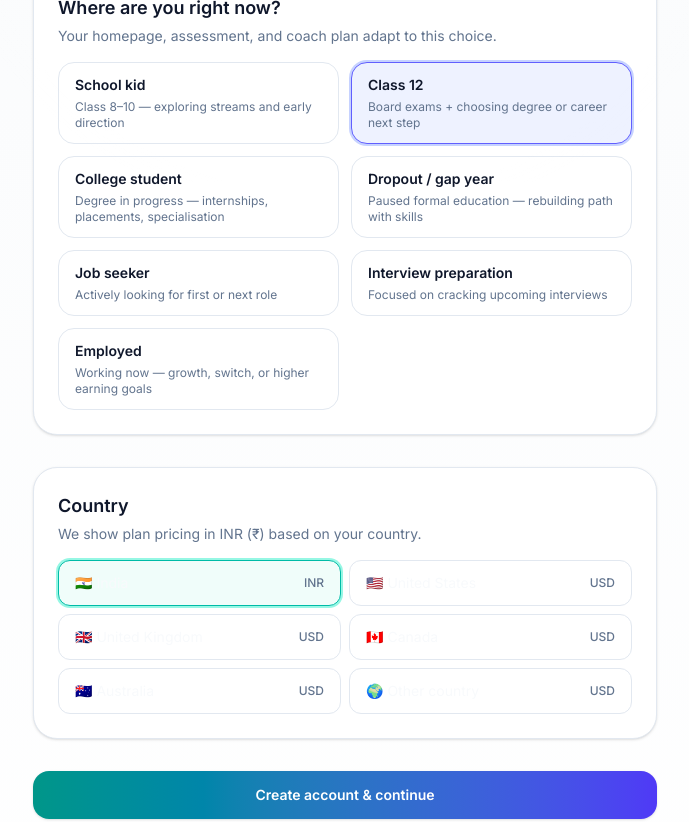
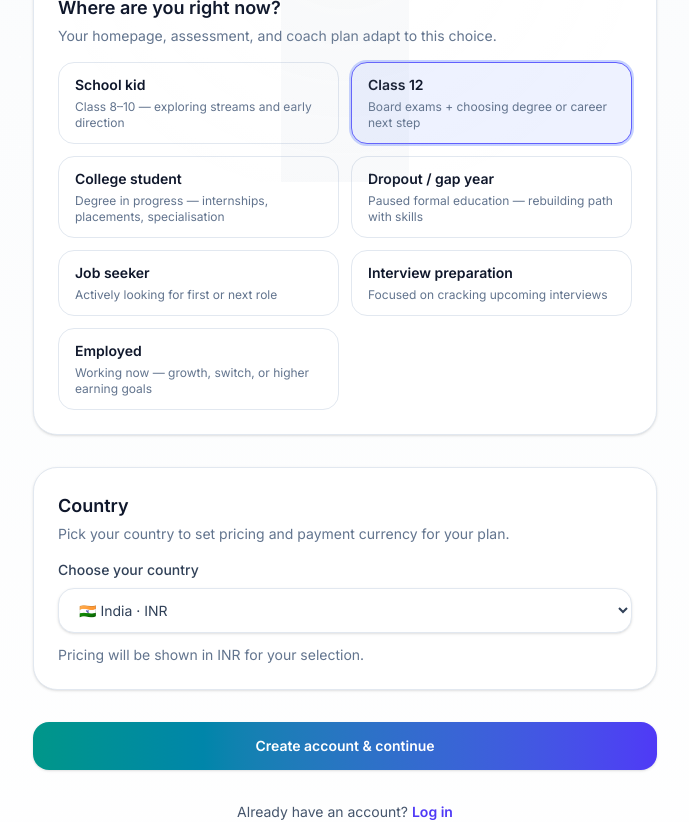
Before and after one commit to COSMOS-02/Bridge-Coach, a Next.js app: page /register in a window 1280 px wide. Shown: the part 618-1440 px from the top of the page, without its empty margins (295-984 px from the left). Built offline with nearby package versions, Linux system fonts and the light colour scheme.

Commit message:
Fix country currency selection and deepen cosmic background

```diff
--- a/src/app/globals.css
+++ b/src/app/globals.css
@@ -13,10 +13,10 @@
 
 body {
   background:
-    radial-gradient(circle at 15% 12%, rgba(125,211,252,0.08), transparent 24%),
-    radial-gradient(circle at 82% 18%, rgba(96,165,250,0.06), transparent 24%),
-    radial-gradient(circle at 50% 95%, rgba(148,163,184,0.06), transparent 24%),
-    linear-gradient(135deg, #01030a 0%, #020817 40%, #040914 100%);
+    radial-gradient(ellipse at 20% 8%, rgba(34,211,238,0.16), transparent 24%),
+    radial-gradient(ellipse at 80% 10%, rgba(192,132,252,0.16), transparent 26%),
+    radial-gradient(ellipse at 50% 92%, rgba(59,130,246,0.12), transparent 28%),
+    linear-gradient(135deg, #01030a 0%, #030712 42%, #01050f 100%);
   color: var(--foreground);
   min-height: 100vh;
   position: relative;
@@ -28,12 +28,13 @@ body::before {
   inset: 0;
   pointer-events: none;
   background-image:
-    radial-gradient(circle, rgba(255,255,255,0.9) 1px, transparent 1px),
-    radial-gradient(circle, rgba(255,255,255,0.55) 1px, transparent 1px),
-    radial-gradient(circle, rgba(191,219,254,0.16) 1px, transparent 1px);
-  background-size: 140px 140px, 220px 220px, 360px 360px;
-  background-position: 0 0, 70px 60px, 120px 160px;
-  opacity: 0.22;
+    radial-gradient(circle, rgba(255,255,255,0.95) 0.8px, transparent 0.8px),
+    radial-gradient(circle, rgba(255,255,255,0.38) 1px, transparent 1px),
+    radial-gradient(circle, rgba(191,219,254,0.16) 1.2px, transparent 1.2px),
+    radial-gradient(circle, rgba(248,250,252,0.12) 1.3px, transparent 1.3px);
+  background-size: 90px 90px, 150px 150px, 220px 220px, 320px 320px;
+  background-position: 0 0, 40px 50px, 90px 140px, 230px 30px;
+  opacity: 0.43;
   mix-blend-mode: screen;
 }
 
@@ -43,9 +44,10 @@ body::after {
   inset: 0;
   pointer-events: none;
   background:
-    radial-gradient(ellipse at 50% 30%, transparent 0 33%, rgba(255,255,255,0.03) 34%, transparent 36%),
-    radial-gradient(ellipse at 50% 65%, transparent 0 40%, rgba(255,255,255,0.028) 41%, transparent 44%);
-  opacity: 0.7;
+    radial-gradient(ellipse at 50% 18%, rgba(255,255,255,0.05), transparent 30%),
+    radial-gradient(ellipse at 50% 70%, rgba(255,255,255,0.035), transparent 38%),
+    linear-gradient(90deg, transparent 0 45%, rgba(148,163,184,0.07) 45% 55%, transparent 55% 100%);
+  opacity: 0.95;
 }
 
 * {
@@ -61,10 +63,10 @@ a {
   position: relative;
   overflow: hidden;
   background:
-    radial-gradient(circle at top left, rgba(56,189,248,0.08), transparent 24%),
-    radial-gradient(circle at 82% 14%, rgba(125,211,252,0.06), transparent 22%),
-    radial-gradient(circle at 50% 80%, rgba(71,85,105,0.06), transparent 24%),
-    linear-gradient(180deg, rgba(2,6,23,0.96), rgba(2,6,23,0.88));
+    radial-gradient(circle at top left, rgba(56,189,248,0.1), transparent 24%),
+    radial-gradient(circle at 82% 14%, rgba(125,211,252,0.07), transparent 22%),
+    radial-gradient(circle at 50% 80%, rgba(71,85,105,0.08), transparent 24%),
+    linear-gradient(180deg, rgba(2,6,23,0.98), rgba(2,6,23,0.9));
 }
 
 .cosmic-hero::before {
@@ -72,10 +74,11 @@ a {
   position: absolute;
   inset: 0;
   background-image:
-    radial-gradient(circle at 18% 24%, rgba(255,255,255,0.12), transparent 0.24rem),
-    radial-gradient(circle at 76% 32%, rgba(255,255,255,0.08), transparent 0.32rem),
-    radial-gradient(circle at 44% 72%, rgba(255,255,255,0.06), transparent 0.4rem);
-  opacity: 0.6;
+    radial-gradient(circle at 18% 24%, rgba(255,255,255,0.16), transparent 0.24rem),
+    radial-gradient(circle at 76% 32%, rgba(255,255,255,0.1), transparent 0.32rem),
+    radial-gradient(circle at 44% 72%, rgba(255,255,255,0.08), transparent 0.4rem),
+    radial-gradient(circle at 15% 82%, rgba(125,211,252,0.08), transparent 0.55rem);
+  opacity: 0.8;
   pointer-events: none;
 }
 
@@ -92,16 +95,56 @@ a {
 
 .space-asteroid-belt {
   position: absolute;
-  top: 8%;
+  top: 6%;
   right: -14%;
-  width: 72%;
-  height: 28rem;
+  width: 78%;
+  height: 30rem;
   border-radius: 9999px;
-  border: 1px solid rgba(255,255,255,0.08);
+  border: 1px solid rgba(255,255,255,0.1);
   transform: rotate(-24deg);
-  opacity: 0.8;
-  box-shadow: inset 0 0 60px rgba(255,255,255,0.04);
-  background: repeating-radial-gradient(circle at 20% 20%, rgba(255,255,255,0.16) 0 1px, transparent 1px 8px), repeating-radial-gradient(circle at 80% 30%, rgba(148,163,184,0.18) 0 1px, transparent 1px 10px);
+  opacity: 0.9;
+  box-shadow: inset 0 0 80px rgba(255,255,255,0.05), 0 0 90px rgba(125,211,252,0.04);
+  background:
+    repeating-radial-gradient(circle at 20% 20%, rgba(255,255,255,0.18) 0 1px, transparent 1px 8px),
+    repeating-radial-gradient(circle at 80% 30%, rgba(148,163,184,0.18) 0 1px, transparent 1px 10px),
+    repeating-radial-gradient(circle at 50% 50%, rgba(71,85,105,0.18) 0 1px, transparent 1px 12px);
+}
+
+.space-dust {
+  position: absolute;
+  inset: 0;
+  pointer-events: none;
+  background-image:
+    radial-gradient(circle, rgba(255,255,255,0.12) 1px, transparent 1px),
+    radial-gradient(circle, rgba(191,219,254,0.1) 1px, transparent 1px);
+  background-size: 70px 70px, 120px 120px;
+  background-position: 0 0, 30px 42px;
+  opacity: 0.4;
+}
+
+.space-planet {
+  position: absolute;
+  border-radius: 9999px;
+  border: 1px solid rgba(255,255,255,0.16);
+  box-shadow: inset 0 0 24px rgba(255,255,255,0.12), 0 0 40px rgba(125,211,252,0.08);
+  animation: planet-float 14s ease-in-out infinite;
+}
+
+.planet-one {
+  top: 12%;
+  left: 6%;
+  width: 8rem;
+  height: 8rem;
+  background: radial-gradient(circle at 32% 32%, rgba(248,250,252,0.95), rgba(56,189,248,0.24) 34%, rgba(2,6,23,0.94) 72%);
+}
+
+.planet-two {
+  bottom: 14%;
+  right: 8%;
+  width: 5.6rem;
+  height: 5.6rem;
+  background: radial-gradient(circle at 34% 34%, rgba(244,114,182,0.92), rgba(88,28,135,0.24) 40%, rgba(2,6,23,0.94) 72%);
+  animation-duration: 12s;
 }
 
 .space-orbit {
@@ -299,3 +342,13 @@ a {
     transform: rotate(360deg);
   }
 }
+
+@keyframes planet-float {
+  0%,
+  100% {
+    transform: translate3d(0, 0, 0) scale(1);
+  }
+  50% {
+    transform: translate3d(0, -0.7rem, 0) scale(1.03);
+  }
+}
--- a/src/app/register/page.tsx
+++ b/src/app/register/page.tsx
@@ -103,27 +103,24 @@ export default function RegisterPage() {
           <section className="rounded-3xl border border-slate-200 bg-white p-6 shadow-sm">
             <h2 className="text-lg font-semibold text-slate-900">Country</h2>
             <p className="mt-1 text-sm text-slate-500">
-              We show plan pricing in {selectedCountry?.currency === "INR" ? "INR (₹)" : "USD ($)"}{" "}
-              based on your country.
+              Pick your country to set pricing and payment currency for your plan.
             </p>
-            <div className="mt-4 grid gap-2 sm:grid-cols-2">
-              {COUNTRIES.map((c) => (
-                <button
-                  key={c.value}
-                  type="button"
-                  onClick={() => setCountry(c.value)}
-                  className={`flex items-center justify-between rounded-xl border px-4 py-3 text-left text-sm transition ${
-                    country === c.value
-                      ? "border-teal-500 bg-teal-50 ring-2 ring-teal-200"
-                      : "border-slate-200 hover:bg-slate-50"
-                  }`}
-                >
-                  <span>
-                    {c.flag} {c.label}
-                  </span>
-                  <span className="text-xs font-medium text-slate-500">{c.currency}</span>
-                </button>
-              ))}
+            <div className="mt-4">
+              <label className="block text-sm font-medium text-slate-700">Choose your country</label>
+              <select
+                value={country}
+                onChange={(e) => setCountry(e.target.value as CountryCode)}
+                className="mt-2 w-full rounded-2xl border border-slate-200 bg-white px-4 py-3 text-sm text-slate-700 shadow-sm outline-none transition focus:border-teal-500 focus:ring-2 focus:ring-teal-200"
+              >
+                {COUNTRIES.map((c) => (
+                  <option key={c.value} value={c.value}>
+                    {c.flag} {c.label} · {c.currency}
+                  </option>
+                ))}
+              </select>
+              <p className="mt-3 text-sm text-slate-500">
+                Pricing will be shown in {selectedCountry?.currency ?? "USD"} for your selection.
+              </p>
             </div>
           </section>
 
--- a/src/components/HomeContent.tsx
+++ b/src/components/HomeContent.tsx
@@ -42,6 +42,9 @@ export function HomeContent() {
 
       <div className={`relative z-10 flex min-h-full flex-col transition-all duration-1000 ${showIntro ? "translate-y-4 scale-[0.98] opacity-0" : "translate-y-0 scale-100 opacity-100"}`}>
         <div className="space-asteroid-belt" aria-hidden="true" />
+        <div className="space-dust" aria-hidden="true" />
+        <div className="space-planet planet-one" aria-hidden="true" />
+        <div className="space-planet planet-two" aria-hidden="true" />
         <div className="space-orbit orbit-one" aria-hidden="true" />
         <div className="space-orbit orbit-two" aria-hidden="true" />
         <div className="space-asteroid asteroid-one" aria-hidden="true" />
--- a/src/lib/auth.ts
+++ b/src/lib/auth.ts
@@ -54,9 +54,17 @@ export const COUNTRIES: {
 }[] = [
   { value: "IN", label: "India", currency: "INR", flag: "🇮🇳" },
   { value: "US", label: "United States", currency: "USD", flag: "🇺🇸" },
-  { value: "GB", label: "United Kingdom", currency: "USD", flag: "🇬🇧" },
-  { value: "CA", label: "Canada", currency: "USD", flag: "🇨🇦" },
-  { value: "AU", label: "Australia", currency: "USD", flag: "🇦🇺" },
+  { value: "GB", label: "United Kingdom", currency: "GBP", flag: "🇬🇧" },
+  { value: "CA", label: "Canada", currency: "CAD", flag: "🇨🇦" },
+  { value: "AU", label: "Australia", currency: "AUD", flag: "🇦🇺" },
+  { value: "SG", label: "Singapore", currency: "SGD", flag: "🇸🇬" },
+  { value: "AE", label: "United Arab Emirates", currency: "AED", flag: "🇦🇪" },
+  { value: "DE", label: "Germany", currency: "EUR", flag: "🇩🇪" },
+  { value: "FR", label: "France", currency: "EUR", flag: "🇫🇷" },
+  { value: "NL", label: "Netherlands", currency: "EUR", flag: "🇳🇱" },
+  { value: "SE", label: "Sweden", currency: "EUR", flag: "🇸🇪" },
+  { value: "NZ", label: "New Zealand", currency: "AUD", flag: "🇳🇿" },
+  { value: "ZA", label: "South Africa", currency: "USD", flag: "🇿🇦" },
   { value: "OTHER", label: "Other country", currency: "USD", flag: "🌍" },
 ];
 
--- a/src/lib/types.ts
+++ b/src/lib/types.ts
@@ -7,9 +7,9 @@ export type UserLifeStage =
   | "interview-prep"
   | "employed";
 
-export type CountryCode = "IN" | "US" | "GB" | "CA" | "AU" | "OTHER";
+export type CountryCode = "IN" | "US" | "GB" | "CA" | "AU" | "SG" | "AE" | "DE" | "FR" | "NL" | "SE" | "NZ" | "ZA" | "OTHER";
 
-export type Currency = "INR" | "USD";
+export type Currency = "INR" | "USD" | "EUR" | "GBP" | "AUD" | "CAD" | "SGD" | "AED";
 
 export type UserProfile = {
   id: string;
```
Also changed, not shown: src/lib/plans.ts (+57 -3 lines).
